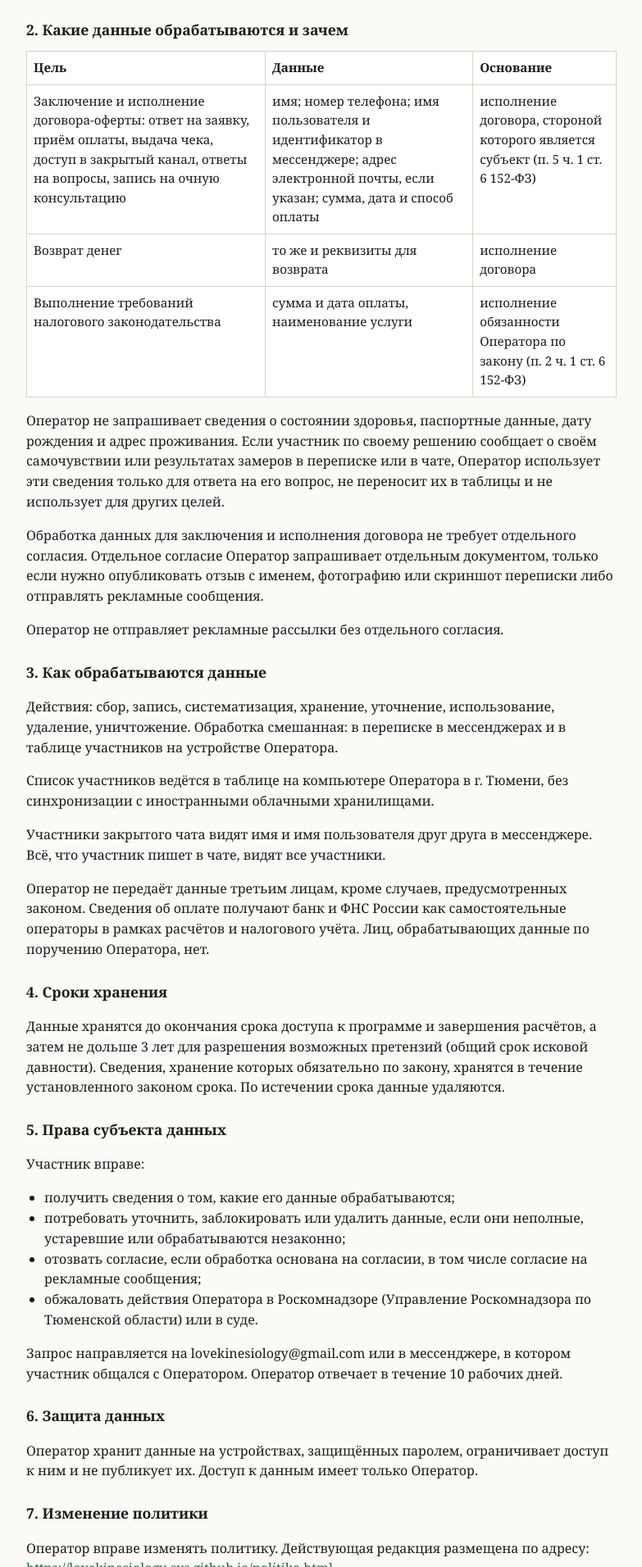
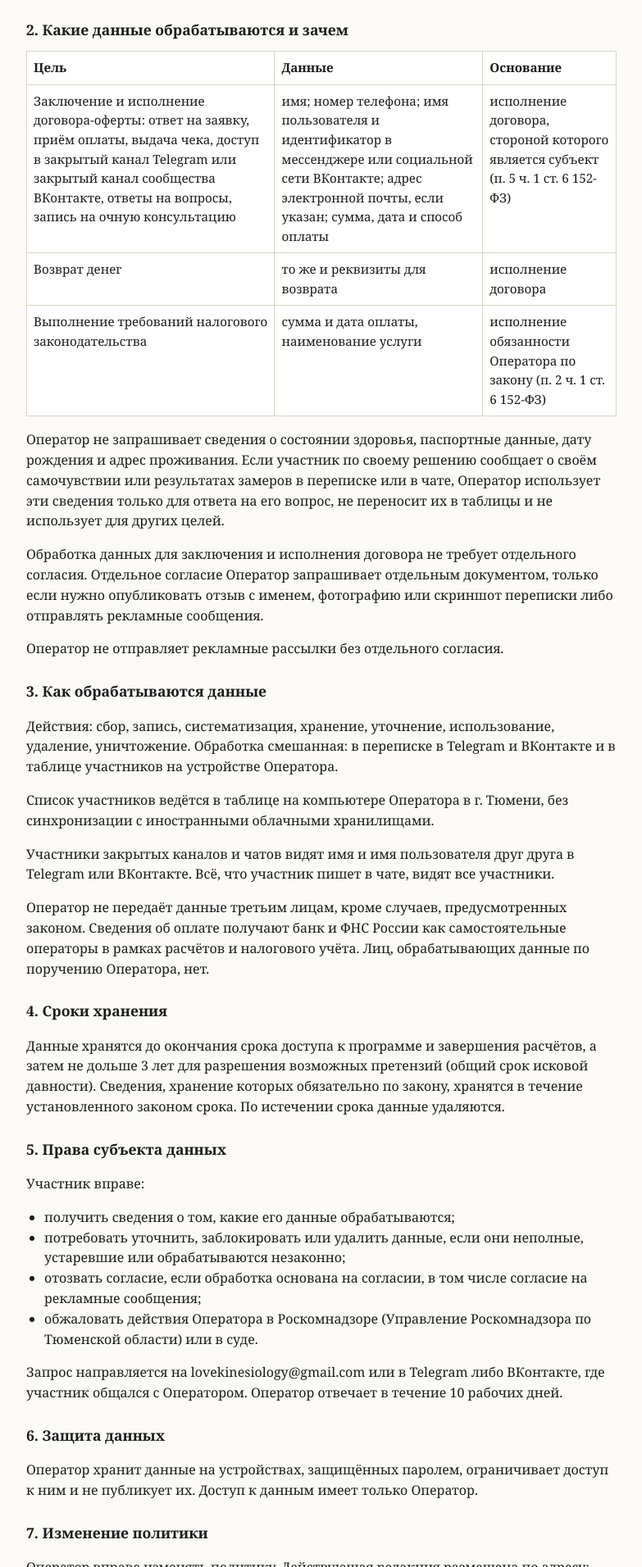
Before and after one commit to lovekinesiology-sys/lovekinesiology-sys.github.io, a plain HTML site: page politika.html in a window 1280 px wide. Shown: the part 337-2249 px from the top of the page at 82% size, without its empty margins (248-1031 px from the left). Drawn offline with Linux system fonts and the light colour scheme.

Commit message:
Oferta: Telegram + VK channel, MAX removed

```diff
--- a/politika.html
+++ b/politika.html
@@ -15,7 +15,7 @@ a{color:#2b5f4a;word-break:break-word}ul{padding-left:22px}
 <h2>2. Какие данные обрабатываются и зачем</h2>
 <table>
 <tr><th>Цель</th><th>Данные</th><th>Основание</th></tr>
-<tr><td>Заключение и исполнение договора-оферты: ответ на заявку, приём оплаты, выдача чека, доступ в закрытый канал, ответы на вопросы, запись на очную консультацию</td><td>имя; номер телефона; имя пользователя и идентификатор в мессенджере; адрес электронной почты, если указан; сумма, дата и способ оплаты</td><td>исполнение договора, стороной которого является субъект (п. 5 ч. 1 ст. 6 152-ФЗ)</td></tr>
+<tr><td>Заключение и исполнение договора-оферты: ответ на заявку, приём оплаты, выдача чека, доступ в закрытый канал Telegram или закрытый канал сообщества ВКонтакте, ответы на вопросы, запись на очную консультацию</td><td>имя; номер телефона; имя пользователя и идентификатор в мессенджере или социальной сети ВКонтакте; адрес электронной почты, если указан; сумма, дата и способ оплаты</td><td>исполнение договора, стороной которого является субъект (п. 5 ч. 1 ст. 6 152-ФЗ)</td></tr>
 <tr><td>Возврат денег</td><td>то же и реквизиты для возврата</td><td>исполнение договора</td></tr>
 <tr><td>Выполнение требований налогового законодательства</td><td>сумма и дата оплаты, наименование услуги</td><td>исполнение обязанности Оператора по закону (п. 2 ч. 1 ст. 6 152-ФЗ)</td></tr>
 </table>
@@ -23,9 +23,9 @@ a{color:#2b5f4a;word-break:break-word}ul{padding-left:22px}
 <p>Обработка данных для заключения и исполнения договора не требует отдельного согласия. Отдельное согласие Оператор запрашивает отдельным документом, только если нужно опубликовать отзыв с именем, фотографию или скриншот переписки либо отправлять рекламные сообщения.</p>
 <p>Оператор не отправляет рекламные рассылки без отдельного согласия.</p>
 <h2>3. Как обрабатываются данные</h2>
-<p>Действия: сбор, запись, систематизация, хранение, уточнение, использование, удаление, уничтожение. Обработка смешанная: в переписке в мессенджерах и в таблице участников на устройстве Оператора.</p>
+<p>Действия: сбор, запись, систематизация, хранение, уточнение, использование, удаление, уничтожение. Обработка смешанная: в переписке в Telegram и ВКонтакте и в таблице участников на устройстве Оператора.</p>
 <p>Список участников ведётся в таблице на компьютере Оператора в г. Тюмени, без синхронизации с иностранными облачными хранилищами.</p>
-<p>Участники закрытого чата видят имя и имя пользователя друг друга в мессенджере. Всё, что участник пишет в чате, видят все участники.</p>
+<p>Участники закрытых каналов и чатов видят имя и имя пользователя друг друга в Telegram или ВКонтакте. Всё, что участник пишет в чате, видят все участники.</p>
 <p>Оператор не передаёт данные третьим лицам, кроме случаев, предусмотренных законом. Сведения об оплате получают банк и ФНС России как самостоятельные операторы в рамках расчётов и налогового учёта. Лиц, обрабатывающих данные по поручению Оператора, нет.</p>
 <h2>4. Сроки хранения</h2>
 <p>Данные хранятся до окончания срока доступа к программе и завершения расчётов, а затем не дольше 3 лет для разрешения возможных претензий (общий срок исковой давности). Сведения, хранение которых обязательно по закону, хранятся в течение установленного законом срока. По истечении срока данные удаляются.</p>
@@ -37,7 +37,7 @@ a{color:#2b5f4a;word-break:break-word}ul{padding-left:22px}
 <li>отозвать согласие, если обработка основана на согласии, в том числе согласие на рекламные сообщения;</li>
 <li>обжаловать действия Оператора в Роскомнадзоре (Управление Роскомнадзора по Тюменской области) или в суде.</li>
 </ul>
-<p>Запрос направляется на lovekinesiology@gmail.com или в мессенджере, в котором участник общался с Оператором. Оператор отвечает в течение 10 рабочих дней.</p>
+<p>Запрос направляется на lovekinesiology@gmail.com или в Telegram либо ВКонтакте, где участник общался с Оператором. Оператор отвечает в течение 10 рабочих дней.</p>
 <h2>6. Защита данных</h2>
 <p>Оператор хранит данные на устройствах, защищённых паролем, ограничивает доступ к ним и не публикует их. Доступ к данным имеет только Оператор.</p>
 <h2>7. Изменение политики</h2>
```
Also changed, not shown: oferta.html (+3 -3 lines).
